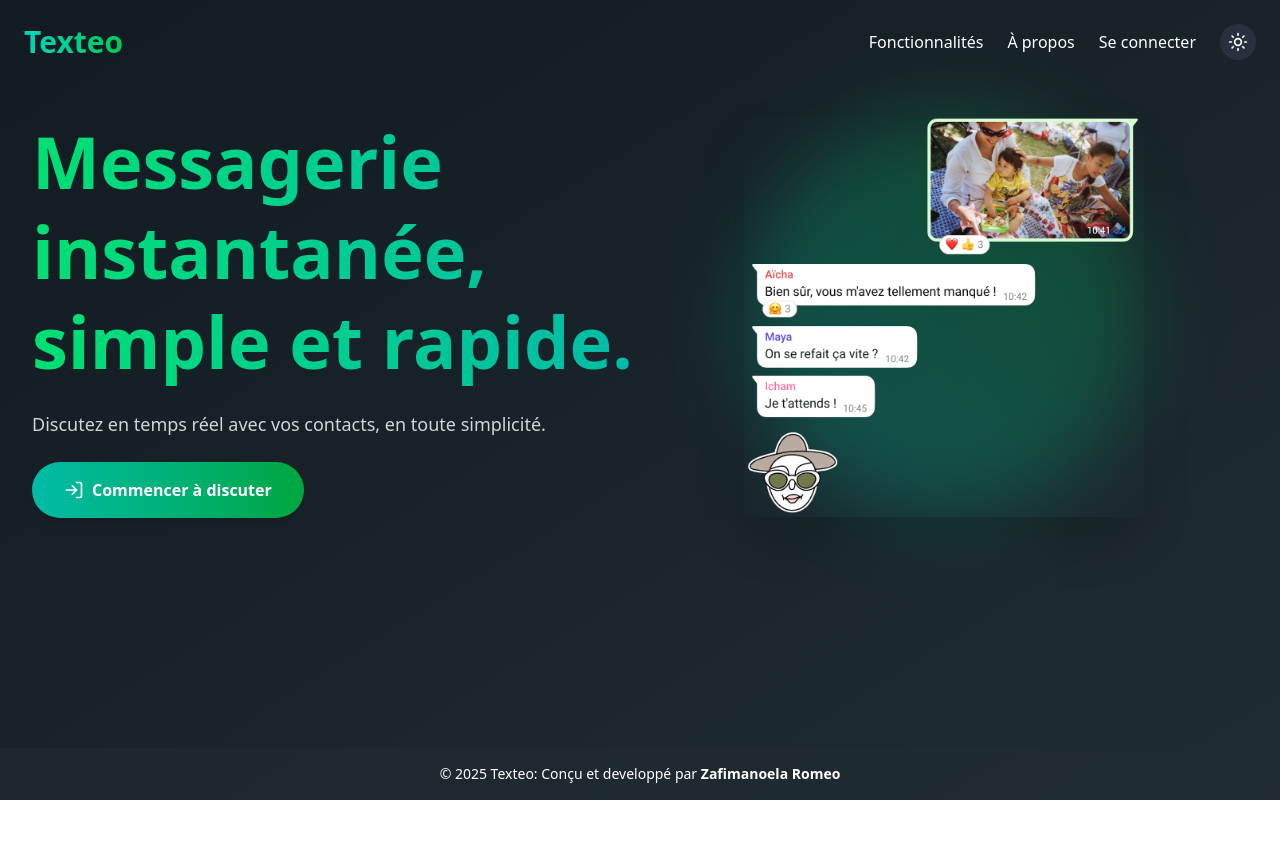
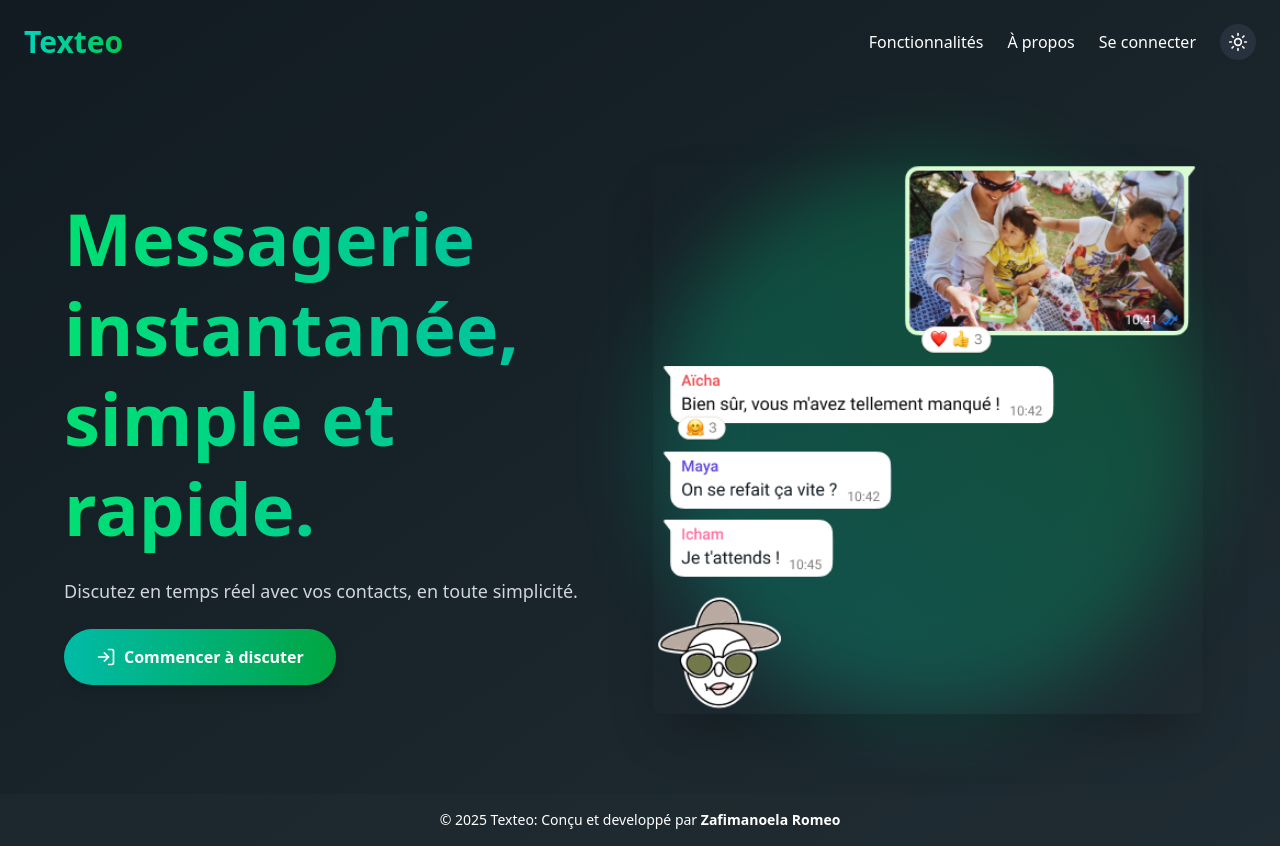
Before and after one commit to PyCoder601/texteo, a Next.js app in the folder frontend/: page / in a window 1280 px wide. Before the commit the page ends 800 px from the top, so only its background shows below. Built offline with nearby package versions, Linux system fonts and the light colour scheme; no server answers.

Commit message:
🎨 style(page): Optimise la réactivité de la mise en page et des espacements

```diff
--- a/frontend/src/app/page.tsx
+++ b/frontend/src/app/page.tsx
@@ -31,7 +31,7 @@ export default function Home() {
             <Header/>
             {/* Hero Section */}
             <section className="flex flex-col md:flex-row items-center justify-between
-            px-4 py-4 md:px-8 md:py-8 max-w-7xl mx-auto">
+            px-6 py-12 md:px-10 md:py-16 lg:px-16 lg:py-20 max-w-7xl xl:max-w-screen-xl 2xl:max-w-screen-2xl mx-auto">
                 <motion.div
                     className="md:w-1/2 space-y-6 text-center md:text-left"
                     initial={{opacity: 0, x: -50}}
@@ -73,7 +73,8 @@ export default function Home() {
                     animate={{opacity: 1, scale: 1}}
                     transition={{duration: 0.7, type: "spring", stiffness: 100}}
                 >
-                    <div className="relative w-full md:w-[400px] h-[300px] md:h-[400px]">
+                    <div
+                        className="relative w-full md:w-[400px] h-[300px] md:h-[400px] lg:w-[500px] lg:h-[500px] xl:w-[550px] xl:h-[550px]">
                         <div
                             className="absolute inset-0 bg-gradient-to-tr from-teal-500 to-green-600
                              rounded-full blur-2xl opacity-30"></div>
```
